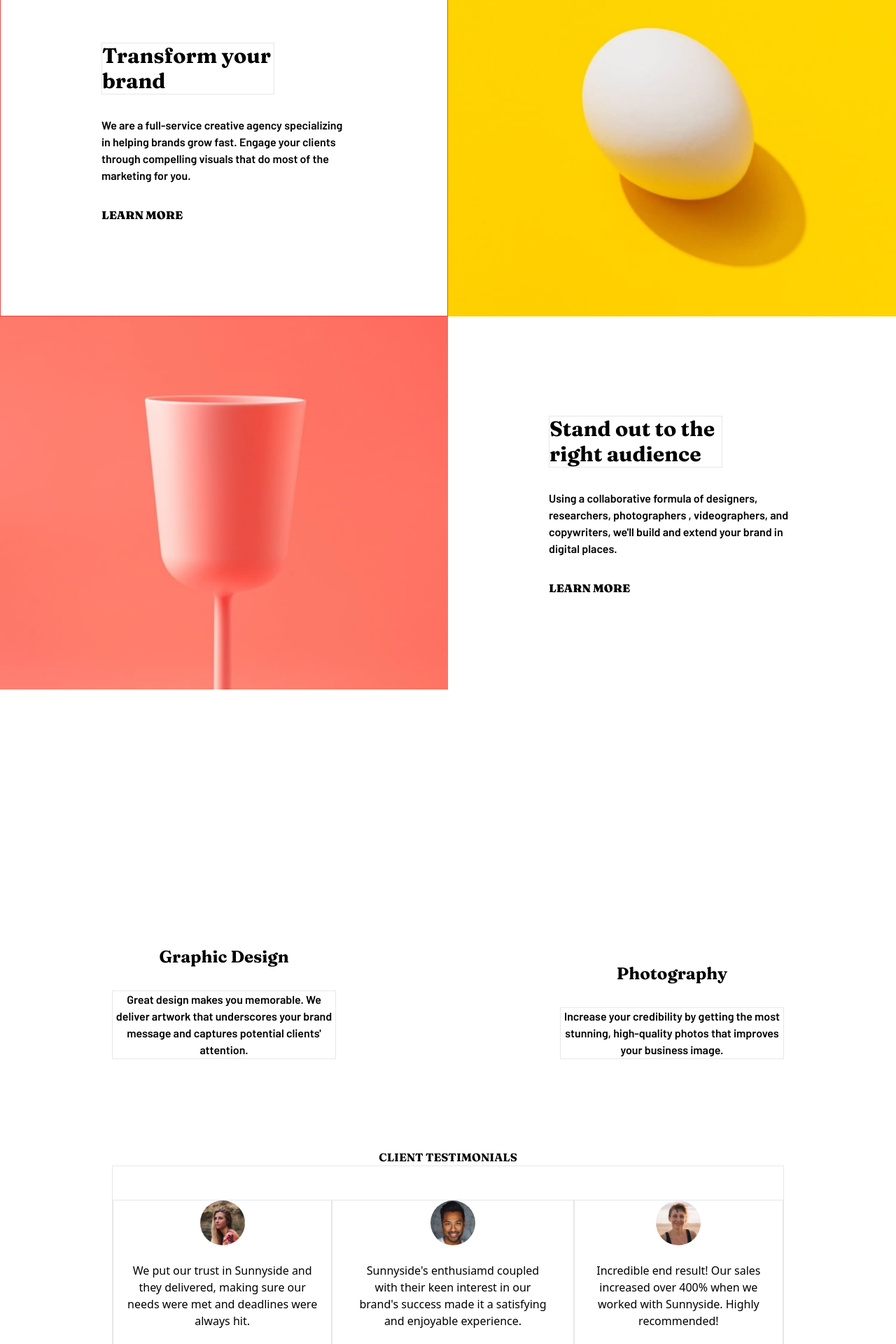
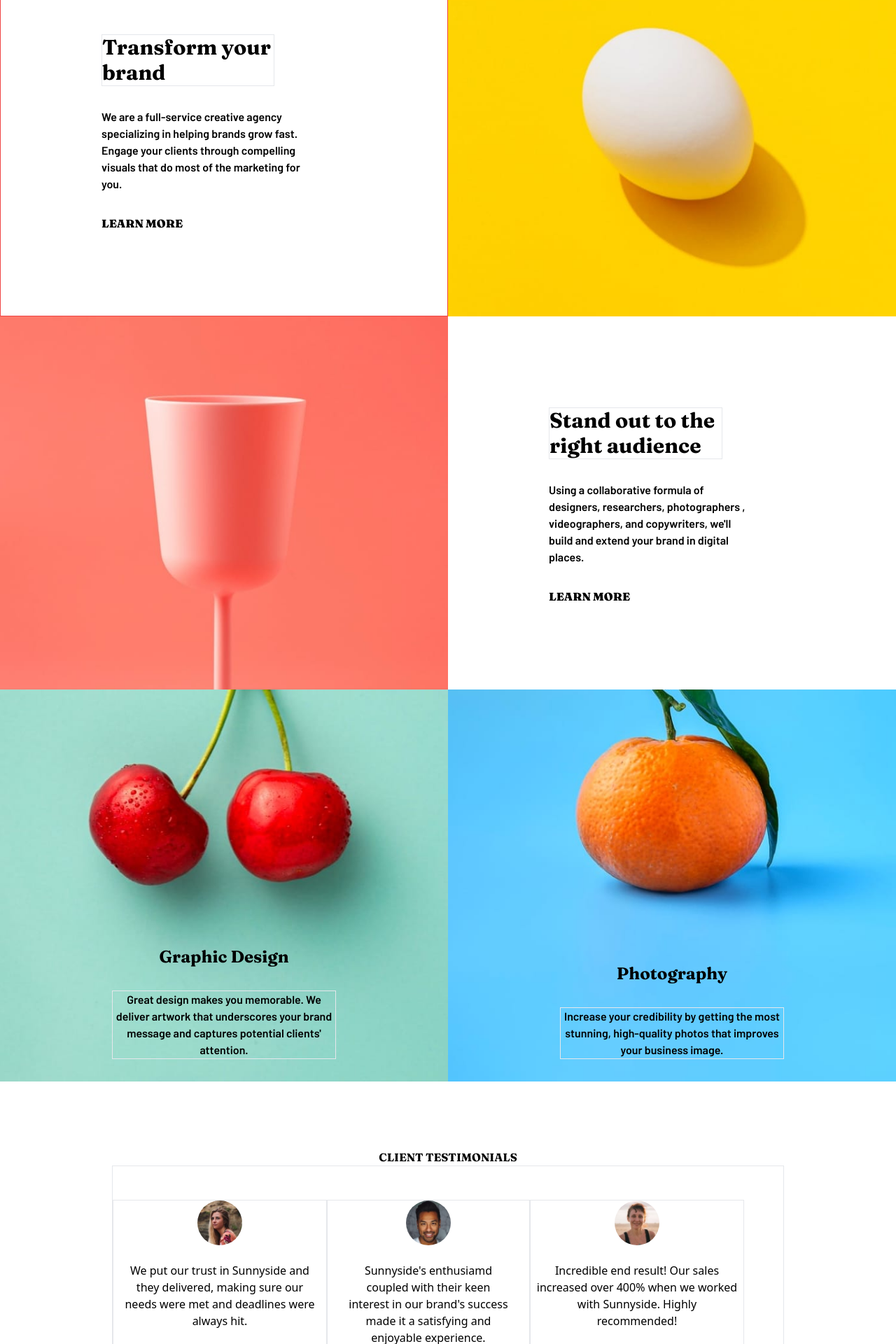
Before and after one commit to presh-031/Sunnyside-Landing-Page, a React (Create React App) app: page / in a window 1280 px wide. Shown: the part 880-2800 px from the top of the page at 70% size. Built offline with nearby package versions, Linux system fonts and the light colour scheme.

Commit message:
looking good on all screens

```diff
--- a/src/components/Footer.jsx
+++ b/src/components/Footer.jsx
@@ -6,13 +6,13 @@ import pinterest from "../images/icon-pinterest.svg";
 const Footer = () => {
   return (
     <div className="bg-darkmoderatecyan">
-      <p className="py-8 text-center font-barlow  text-2xl md:text-3xl">sunnyside</p>
-      <ul className="flex justify-around md:justify-center md:gap-8">
+      <p className="py-8 text-center font-barlow  text-2xl sm:text-3xl">sunnyside</p>
+      <ul className="flex justify-around sm:justify-center  sm:gap-8 very-tiny:flex-col very-tiny:items-center very-tiny:gap-y-2 small:flex-row">
         <li>About</li>
         <li>Services</li>
         <li>Projects</li>
       </ul>
-      <div className="mt-20 flex   justify-center gap-6 pb-16">
+      <div className="mt-20 flex   justify-center gap-6 pb-16 very-tiny:flex-col very-tiny:items-center">
         <div>
           <img src={facebook} alt="" />
         </div>
--- a/src/components/Grid.jsx
+++ b/src/components/Grid.jsx
@@ -6,10 +6,10 @@ const Grid = () => {
     <section>
       <div className="flex flex-col-reverse  md:flex-row ">
         <div className=" border border-red-500 text-center md:flex  md:w-[50%] md:flex-col md:justify-center  md:pl-36  md:text-left ">
-          <p className=" mx-auto mt-12 mb-8  w-3/4 border font-fraunces text-3xl md:mx-0 md:w-[50%]">
+          <p className="mx-auto mt-12 mb-8 max-w-[16rem] break-words  border font-fraunces text-3xl md:mx-0 md:w-[50%]">
             Transform your brand
           </p>
-          <p className="mx-auto mb-6 w-4/5 font-barlow md:mx-0 md:mb-8 md:w-[72%]">
+          <p className="mx-auto mb-6 max-w-[18rem] font-barlow md:mx-0 md:mb-8 md:w-[72%]">
             We are a full-service creative agency specializing in helping brands grow fast. Engage your clients through
             compelling visuals that do most of the marketing for you.
           </p>
@@ -24,10 +24,10 @@ const Grid = () => {
           <img src={cupImage} alt="" />
         </div>
         <div className=" text-center md:flex  md:w-[50%] md:flex-col md:justify-center  md:pl-36  md:text-left ">
-          <p className=" mx-auto mt-12  mb-8 w-3/4 border font-fraunces text-3xl md:mx-0 md:w-[50%]">
+          <p className=" mx-auto mt-12  mb-8 max-w-[16rem] border font-fraunces text-3xl md:mx-0 md:w-[50%]">
             Stand out to the right audience
           </p>
-          <p className="mx-auto mb-6 w-4/5 font-barlow md:mx-0 md:mb-8 md:w-[72%]">
+          <p className="mx-auto mb-6 max-w-[18rem] font-barlow md:mx-0 md:mb-8 md:w-[72%]">
             Using a collaborative formula of designers, researchers, photographers , videographers, and copywriters,
             we'll build and extend your brand in digital places.
           </p>
@@ -35,16 +35,16 @@ const Grid = () => {
         </div>
       </div>
       <div className="md:flex">
-        <div className="flex h-[35rem]  w-full flex-col justify-end bg-cover bg-no-repeat text-center">
+        <div className="flex h-[35rem] w-full flex-col  justify-end bg-apple-image-desktop bg-cover bg-top bg-no-repeat text-center  ">
           <p className="mb-8 font-fraunces text-2xl ">Graphic Design</p>
-          <p className="mx-auto mb-8 w-[92%] border font-barlow md:w-1/2">
+          <p className="mx-auto mb-8 max-w-[22rem] border font-barlow md:w-1/2">
             Great design makes you memorable. We deliver artwork that underscores your brand message and captures
             potential clients' attention.
           </p>
         </div>
-        <div className="flex h-[35rem]  w-full flex-col justify-end bg-cover bg-no-repeat text-center">
+        <div className="flex h-[35rem] w-full flex-col justify-end bg-orange-image-desktop bg-cover bg-top bg-no-repeat text-center">
           <p className="mb-8 font-fraunces text-2xl ">Photography</p>
-          <p className="mx-auto mb-8 w-[92%] border font-barlow md:w-1/2">
+          <p className="mx-auto mb-8 max-w-[22rem] border font-barlow md:w-1/2">
             Increase your credibility by getting the most stunning, high-quality photos that improves your business
             image.
           </p>
--- a/src/components/Hero.jsx
+++ b/src/components/Hero.jsx
@@ -3,7 +3,7 @@ import arrowDown from "../images/icon-arrow-down.svg";
 
 const Hero = () => {
   return (
-    <div className="h-[35rem] w-full border border-red-800 bg-hero-image-mobile bg-cover bg-no-repeat md:h-[50rem]  md:bg-hero-image-desktop">
+    <div className="h-[35rem] w-full border border-red-800 bg-hero-image-mobile bg-cover bg-bottom bg-no-repeat sm:bg-center md:h-[50rem]  md:bg-hero-image-desktop">
       <header className=" flex items-center justify-between border px-4 py-6">
         <div>
           <p className=" font-barlow text-lg text-white md:text-2xl">sunnyside</p>
@@ -21,7 +21,7 @@ const Hero = () => {
         </nav>
       </header>
       <div className="mt-20 border text-center">
-        <p className=" border border-red-900 font-fraunces  text-4xl tracking-widest text-white md:text-6xl ">
+        <p className="break-words border border-red-900 font-fraunces  text-4xl tracking-widest text-white md:text-6xl ">
           WE ARE CREATIVES
         </p>
         <img className="mx-auto mt-16 border md:mt-28" src={arrowDown} alt="" />
--- a/src/components/Testimonials.jsx
+++ b/src/components/Testimonials.jsx
@@ -10,7 +10,7 @@ const Testimonials = () => {
       <div className=" border md:mx-auto md:flex md:w-3/4">
         <div className="mt-12 border">
           <img className="mx-auto w-12 rounded-full md:w-16" src={emily} alt="" />
-          <p className="mx-auto mt-6 mb-8 w-[80%] md:w-[90%]">
+          <p className="mx-auto mt-6 mb-8 max-w-[19rem] md:w-[90%]">
             We put our trust in Sunnyside and they delivered, making sure our needs were met and deadlines were always
             hit.
           </p>
@@ -19,7 +19,7 @@ const Testimonials = () => {
         </div>
         <div className="mt-12 border">
           <img className="mx-auto w-12 rounded-full md:w-16" src={thomas} alt="" />
-          <p className="mx-auto mt-6 mb-8 w-[80%] md:w-[80%]">
+          <p className="mx-auto mt-6 mb-8 max-w-[18rem] md:w-[80%]">
             Sunnyside's enthusiamd coupled with their keen interest in our brand's success made it a satisfying and
             enjoyable experience.
           </p>
@@ -28,7 +28,7 @@ const Testimonials = () => {
         </div>
         <div className="mt-12 border">
           <img className="mx-auto w-12 rounded-full md:w-16" src={jennie} alt="" />
-          <p className="mx-auto mt-6 mb-8 w-[80%] md:w-[95%]">
+          <p className="mx-auto mt-6 mb-8 max-w-[19rem] md:w-[95%]">
             Incredible end result! Our sales increased over 400% when we worked with Sunnyside. Highly recommended!
           </p>
           <p className="mb-2 font-fraunces">Jennie F.</p>
--- a/tailwind.config.js
+++ b/tailwind.config.js
@@ -30,6 +30,11 @@ module.exports = {
         "orange-image-desktop": "url('../src/images/desktop/image-photography.jpg')",
         "apple-image-desktop": "url('../src/images/desktop/image-graphic-design.jpg')",
       }),
+      screens: {
+        "very-tiny": "100px",
+        small: "300px",
+        // => @media (min-width: 640px) { ... }
+      },
     },
   },
   plugins: [],
```
